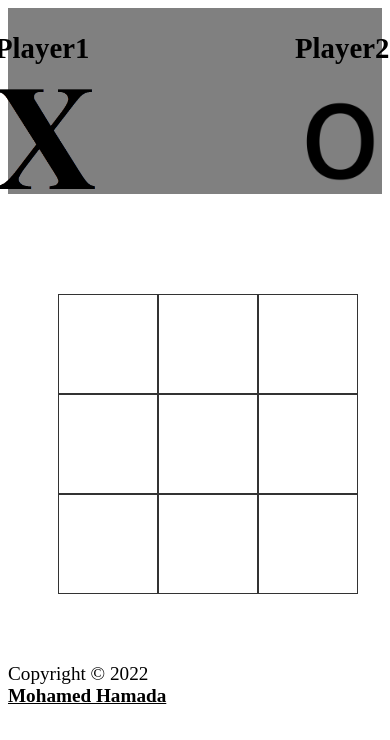
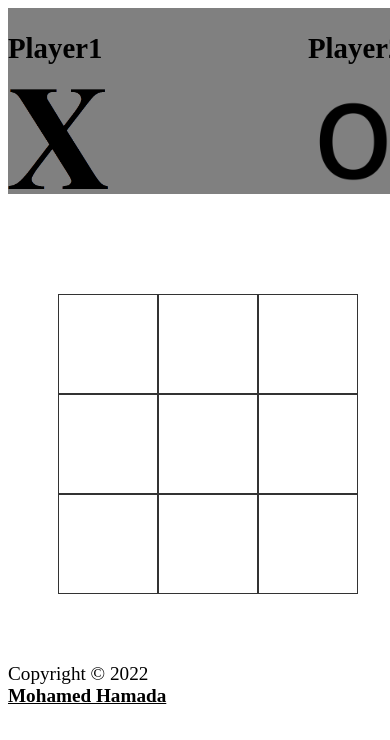
Before and after one commit to MoDev0/TIC-TAC-TOE, a plain HTML site: page index.html in a window 390 px wide. Drawn offline with Linux system fonts and the light colour scheme; a web font is replaced by a local one.

Commit message:
Update style.css

```diff
--- a/css/style.css
+++ b/css/style.css
@@ -39,3 +39,12 @@ body{
 .btnDiv{
     margin-top: 100px;
 }
+
+
+  @media (max-width: 420px) {
+      .card-container{
+
+        width:fit-content;
+    }
+
+}
```
